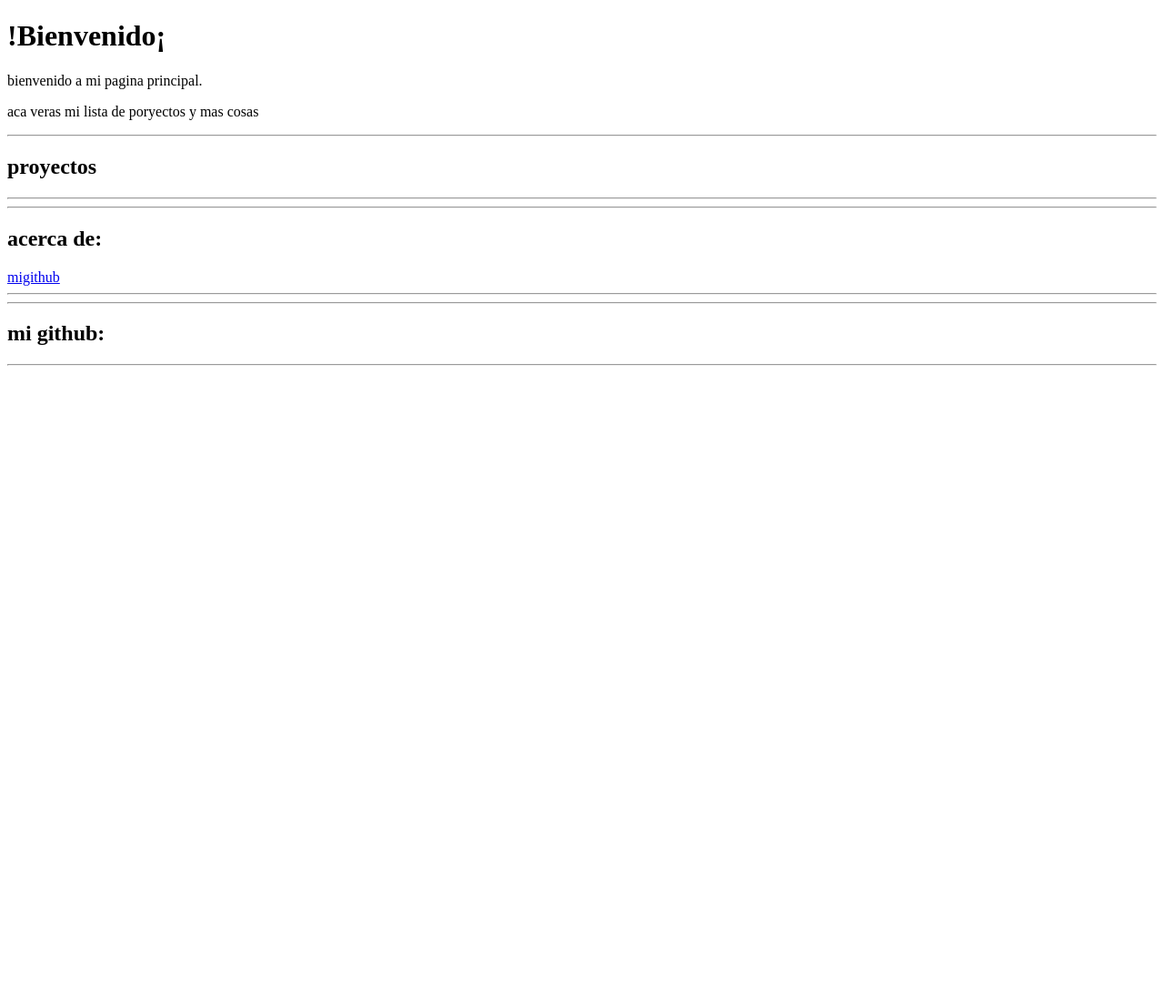
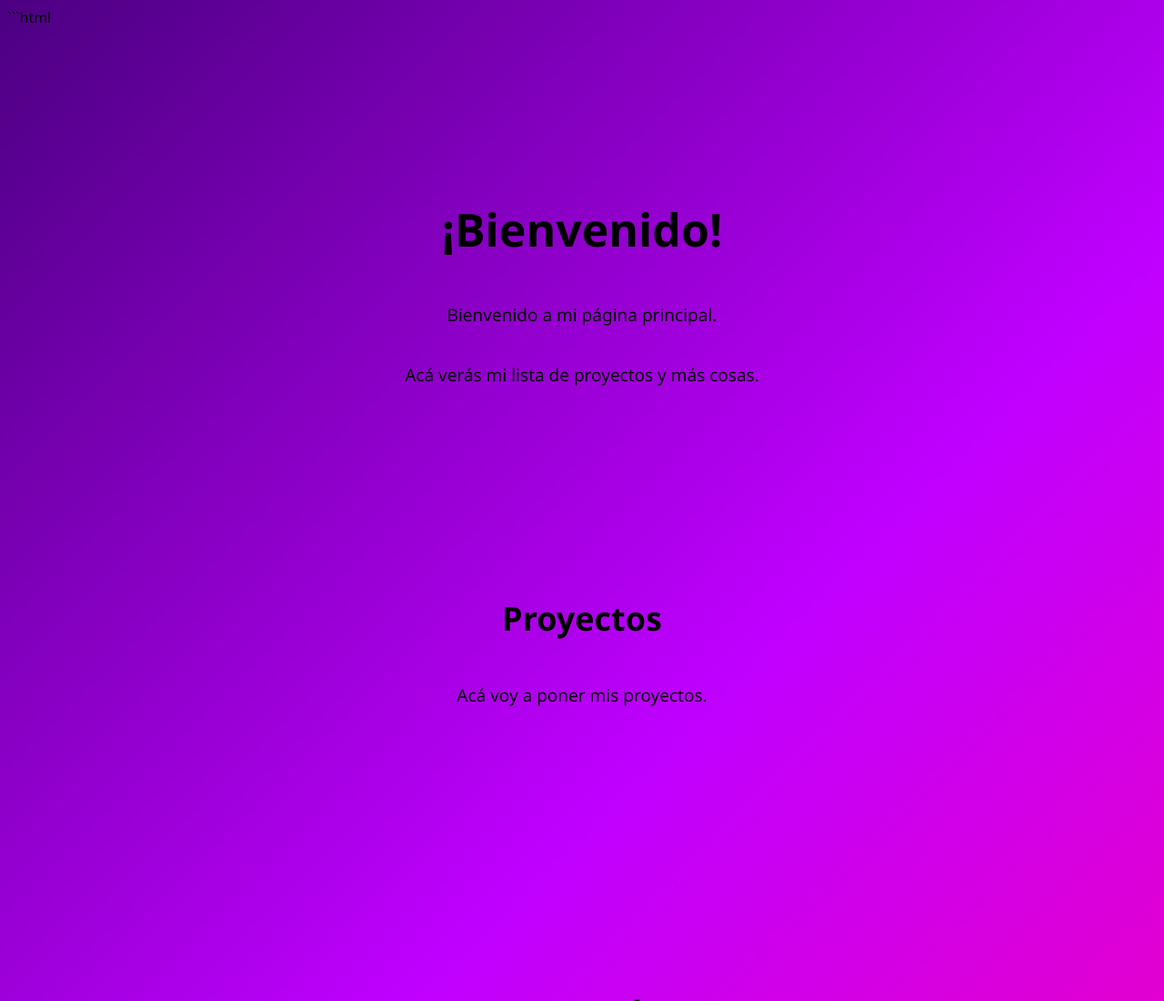
Before and after one commit to potatos-dev/mi-primerweb, a plain HTML site: page index.html in a window 1280 px wide. Shown: the top 1100 px of the page at 91% size. Before the commit the page ends 800 px from the top, so only its background shows below. Drawn offline with Linux system fonts and the light colour scheme.

Commit message:
Mejora del diseño

````diff
--- a/index.html
+++ b/index.html
@@ -1,33 +1,50 @@
+```html
 <!DOCTYPE html>
-<html lang="en">
+<html lang="es">
 <head>
-  <meta charset="UTF-8">
-  <meta name="viewport" content="width=device-width, initial-scale=1.0">
-<link rel="stylesheet" href="style.css">
-  <title>Menu</title>
+    <meta charset="UTF-8">
+    <meta name="viewport" content="width=device-width, initial-scale=1.0">
 
+    <link rel="stylesheet" href="style.css">
+
+    <title>Mi página</title>
 </head>
+
 <body>
-<script src="script.js"></script>
 
-<h1>!Bienvenido¡</h1>
-<p>bienvenido a mi pagina principal.</p>
-<p>aca veras mi lista de poryectos y mas cosas</p>
-<hr>
-<h2>proyectos</h2>
-<hr>
-<hr>
-<h2>acerca de:</h2>
-<a href="https://github.com/potatos-dev">migithub</a>
-<hr>
+    <div class="container">
 
-<hr>
-<h2>mi github:
+        <section>
+            <h1>¡Bienvenido!</h1>
 
-</h2>
+            <p>Bienvenido a mi página principal.</p>
+            <p>Acá verás mi lista de proyectos y más cosas.</p>
+        </section>
+
+        <section>
+            <h2>Proyectos</h2>
+            <p>Acá voy a poner mis proyectos.</p>
+        </section>
+
+        <section>
+            <h2>Acerca de</h2>
 
 
-<hr>
+            </a>
+        </section>
+
+        <section>
+            <h2>Mi GitHub</h2>
+
+            <a href="https://github.com/potatos-dev" target="_blank">
+                github.com/potatos-dev
+            </a>
+        </section>
+
+    </div>
+
+    <script src="script.js"></script>
 
 </body>
 </html>
+```
--- a/style.css
+++ b/style.css
@@ -0,0 +1,63 @@
+```css
+* {
+    margin: 0;
+    padding: 0;
+    box-sizing: border-box;
+}
+
+body {
+    min-height: 100vh;
+    background: linear-gradient(135deg, #4b0082, #c000ff, #ff00a8);
+    color: rgb(0, 0, 0);
+    font-family: "Segoe UI", Arial, sans-serif;
+}
+
+.container {
+    width: 90%;
+    max-width: 900px;
+    margin: auto;
+    padding: 80px 20px;
+    text-align: center;
+}
+
+section {
+    min-height: 50vh;
+    display: flex;
+    flex-direction: column;
+    justify-content: center;
+    align-items: center;
+}
+
+h1 {
+    font-size: 50px;
+    margin-bottom: 25px;
+}
+
+h2 {
+    font-size: 36px;
+    margin-bottom: 25px;
+}
+
+p {
+    font-size: 19px;
+    line-height: 1.7;
+    margin-bottom: 15px;
+}
+
+a {
+    display: inline-block;
+    color: rgb(0, 0, 0);
+    font-size: 20px;
+    text-decoration: none;
+    padding: 12px 25px;
+    border: 2px solid rgb(0, 0, 0);
+    border-radius: 12px;
+    transition: 0.3s;
+}
+
+a:hover {
+    background: rgb(0, 0, 0);
+    color: #8a00a8;
+    transform: scale(1.05);
+}
+```
````
